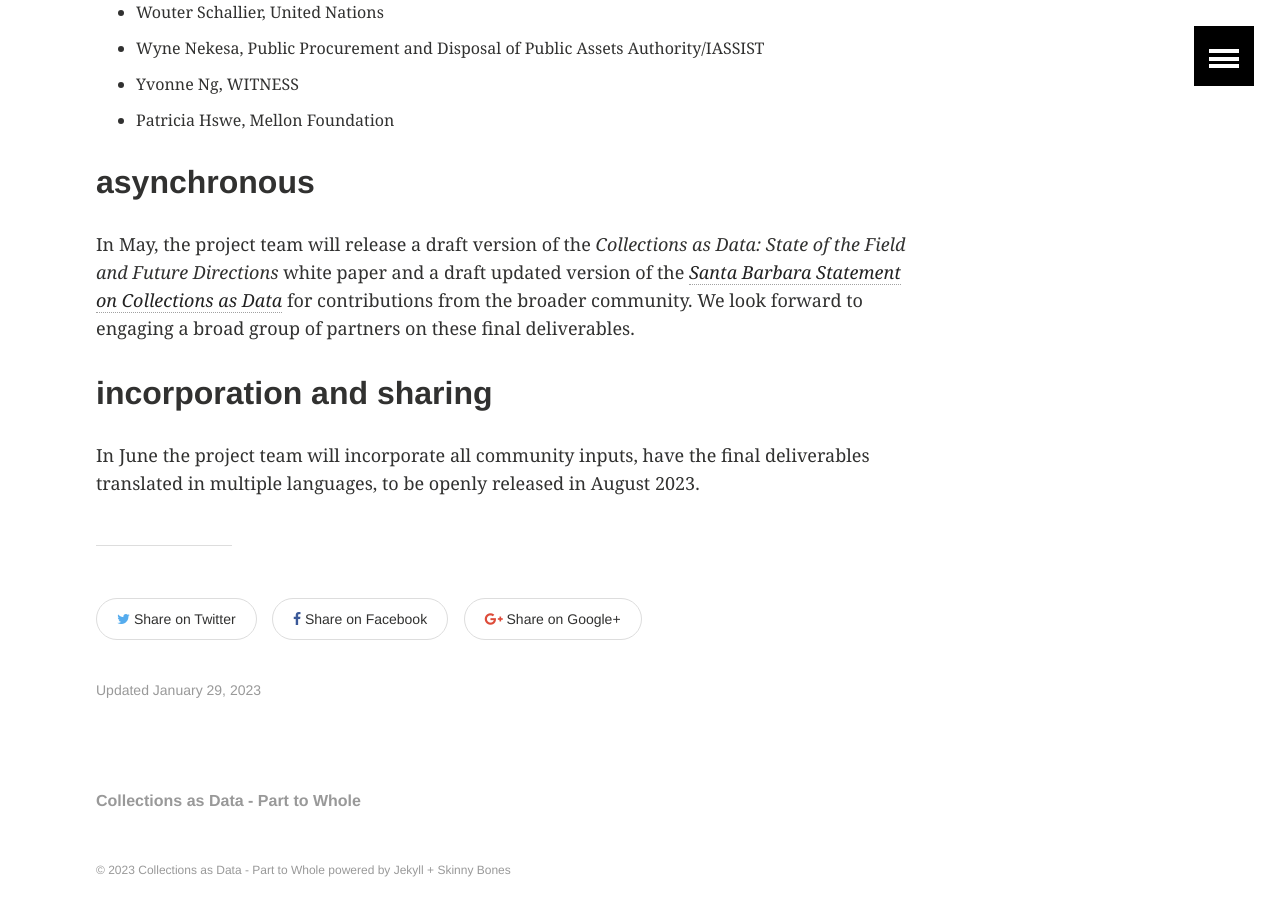
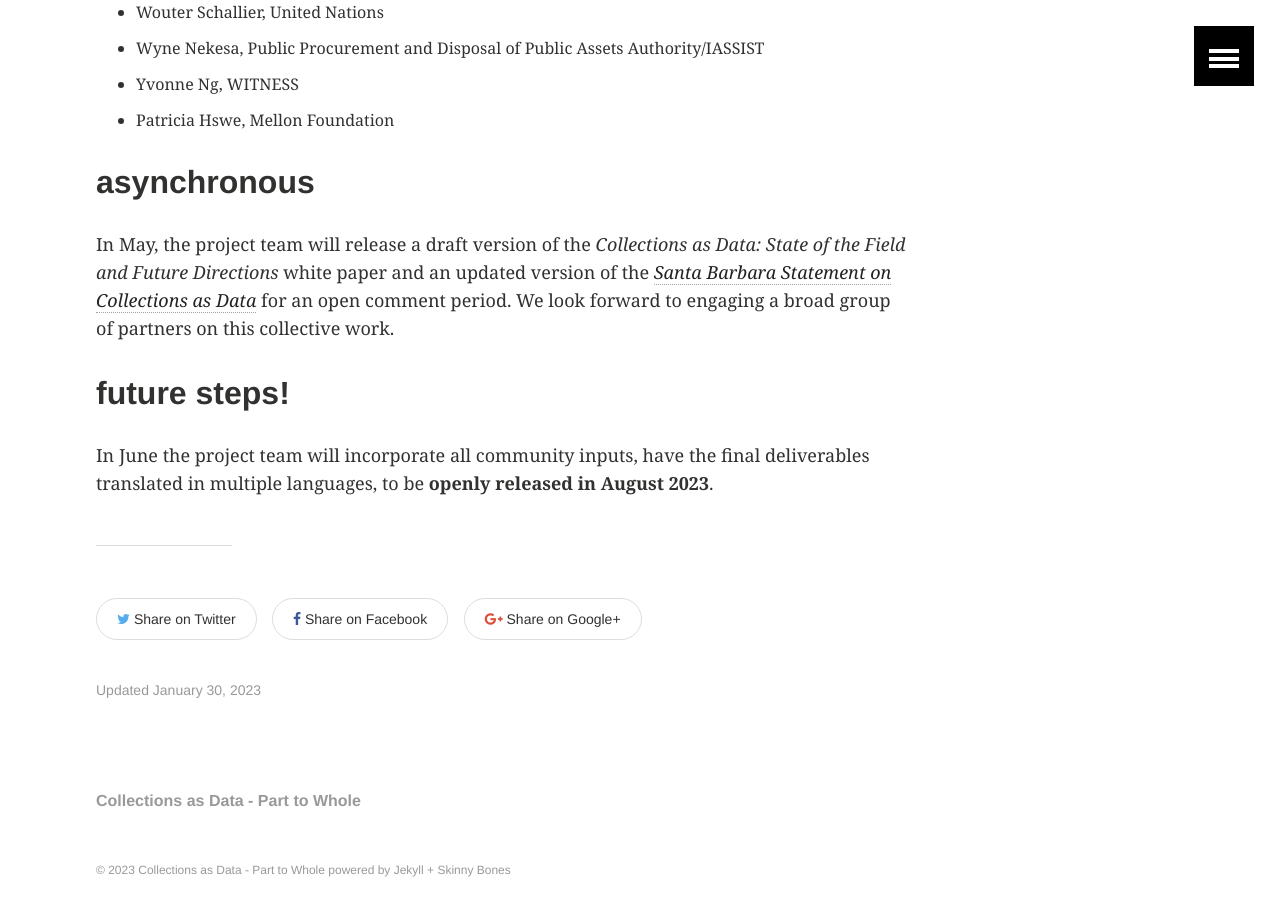
Before and after one commit to collectionsasdata/part2whole, a Jekyll site: the page built from _posts/2023-01-30-iac.markdown, in a window 1280 px wide and 900 px high, scrolled down 2803 px. Built offline with Jekyll 4.4.1, drawn with Linux system fonts in a browser that asks for light colours.

Commit message:
Update and rename 2023-01-29-iac.markdown to 2023-01-30-iac.markdown

```diff
--- a/_posts/2023-01-29-iac.markdown
+++ b/_posts/2023-01-30-iac.markdown
@@ -1,7 +1,7 @@
 ---
 layout: article
 title:  "🧭 Paths to Participation - Collections as Data: State of the Field and Future Directions 🧭"
-date:   2023-01-29
+date:   2023-01-30
 teaser: "Paths to Participation"
 ---
 ---
@@ -78,8 +78,8 @@ We are excited to learn from the following participants at this event:
 
 ## asynchronous
 
-In May, the project team will release a draft version of the *Collections as Data: State of the Field and Future Directions* white paper and a draft updated version of the [*Santa Barbara Statement on Collections as Data*](https://collectionsasdata.github.io/statement/) for contributions from the broader community. We look forward to engaging a broad group of partners on these final deliverables.
+In May, the project team will release a draft version of the *Collections as Data: State of the Field and Future Directions* white paper and an updated version of the [*Santa Barbara Statement on Collections as Data*](https://collectionsasdata.github.io/statement/) for an open comment period. We look forward to engaging a broad group of partners on this collective work.
 
-## incorporation and sharing
+## future steps!
 
-In June the project team will incorporate all community inputs, have the final deliverables translated in multiple languages, to be openly released in August 2023.
+In June the project team will incorporate all community inputs, have the final deliverables translated in multiple languages, to be **openly released in August 2023**.
```
